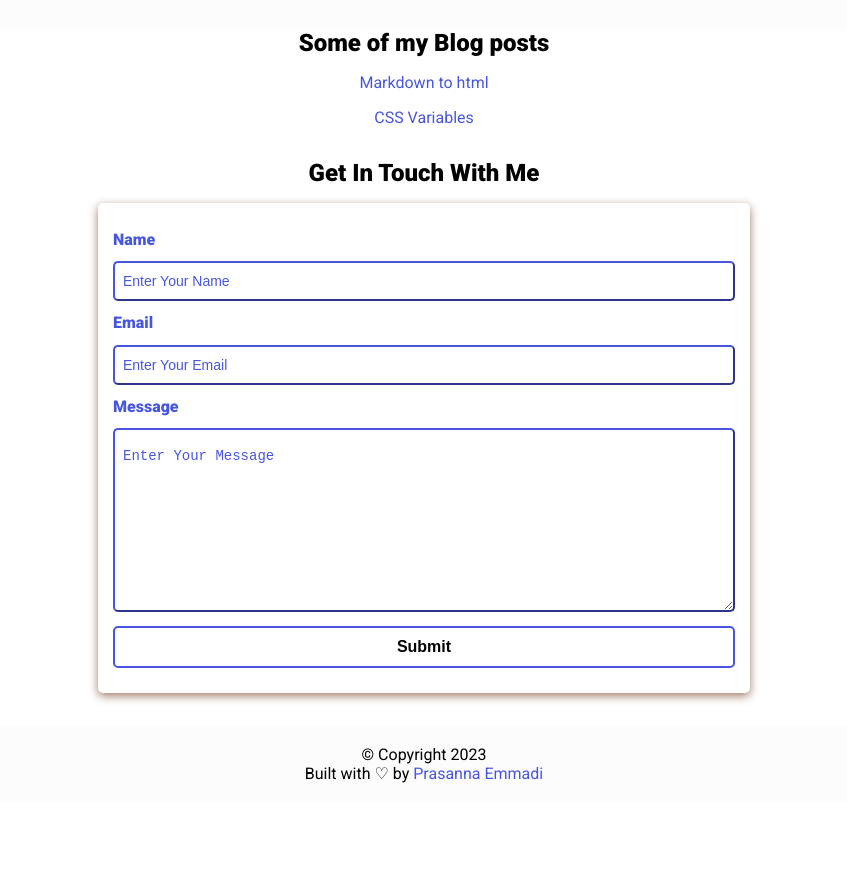
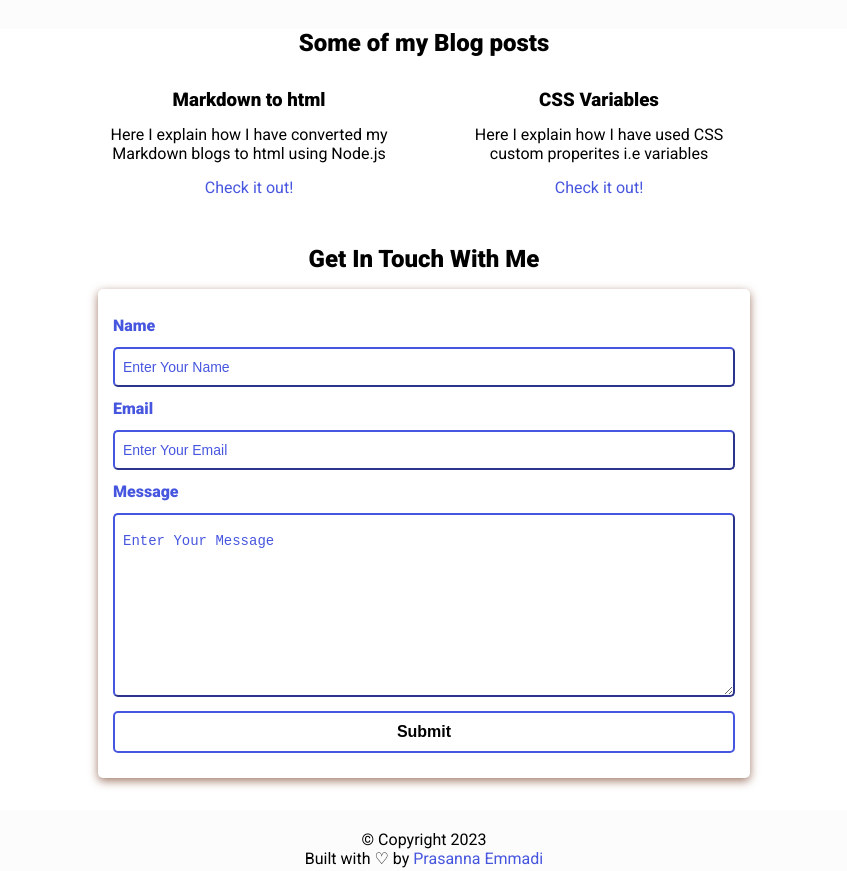
Before and after one commit to prasanna-emmadi/prasanna-portfolio, a plain HTML site: page index.html in a window 1280 px wide. Shown: the part 1825-2696 px from the top of the page, without its empty margins (216-1063 px from the left). Before the commit the page ends 2628 px from the top, so only its background shows below. Drawn offline with nearby package versions, Linux system fonts and the light colour scheme.

Commit message:
Improving blog styling

```diff
--- a/assets/css/styles.css
+++ b/assets/css/styles.css
@@ -209,11 +209,35 @@ nav ul li {
 }
 
 /* Blogs */
+.blogs-container {
+  display: flex;
+  align-items: center;
+  justify-content: center;
+}
 
 .blogs-title {
   text-align: center;
   margin-bottom: 1rem;
 }
+
+.blog-container {
+  text-align: center;
+  width: 21.875rem;
+  padding: 1rem;
+}
+
+.blog-container p {
+  padding: 0.4rem;
+}
+
+.blog-title {
+  margin-bottom: var(--bottom-margin);
+}
+
+.blog-details {
+  margin-bottom: var(--bottom-margin);
+}
+
 
 .blogs-link {
   text-align: center;
--- a/index.html
+++ b/index.html
@@ -126,14 +126,25 @@
     </div>
   </section>
 
-  <!-- Projects section -->
+  <!-- Blogs section -->
   <section class="blogs" id="blogs">
     <h2 class="blogs-title">Some of my Blog posts</h2>
-    <ul>
-      <li class="blogs-link"><a href="./blogs/markdown_to_html_using_node.html" target="_blank">Markdown to html</a>
-      </li>
-      <li class="blogs-link"> <a href="./blogs/css_variables.html" target="_blank">CSS Variables</a> </li>
-    </ul>
+    <div class="blogs-container">
+      <div class="blog-container blog-card">
+        <h3 class="blog-title">Markdown to html</h3>
+        <p class="blog-details">
+          Here I explain how I have converted my Markdown blogs to html using Node.js
+        </p>
+        <a href="./blogs/markdown_to_html_using_node.html" target="_blank" class="blog-link">Check it out!</a>
+      </div>
+      <div class="blog-container blog-card">
+        <h3 class="blog-title">CSS Variables</h3>
+        <p class="blog-details">
+          Here I explain how I have used CSS custom properites i.e variables
+        </p>
+        <a href="./blogs/css_variables.html" target="_blank" class="blog-link">Check it out!</a>
+      </div>
+    </div>
   </section>
 
   <!-- Contact section -->
```
